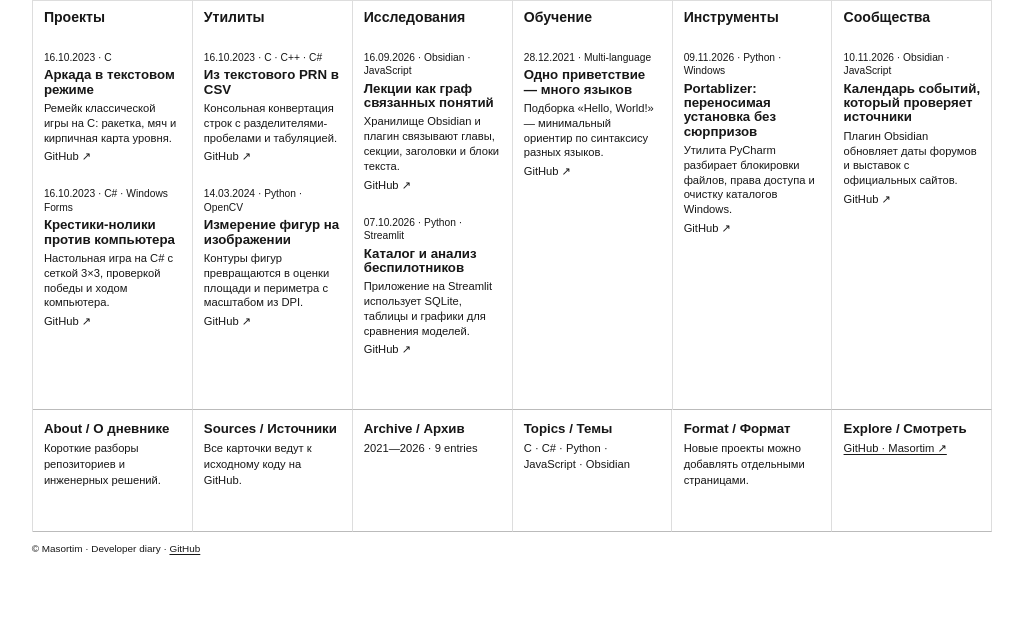
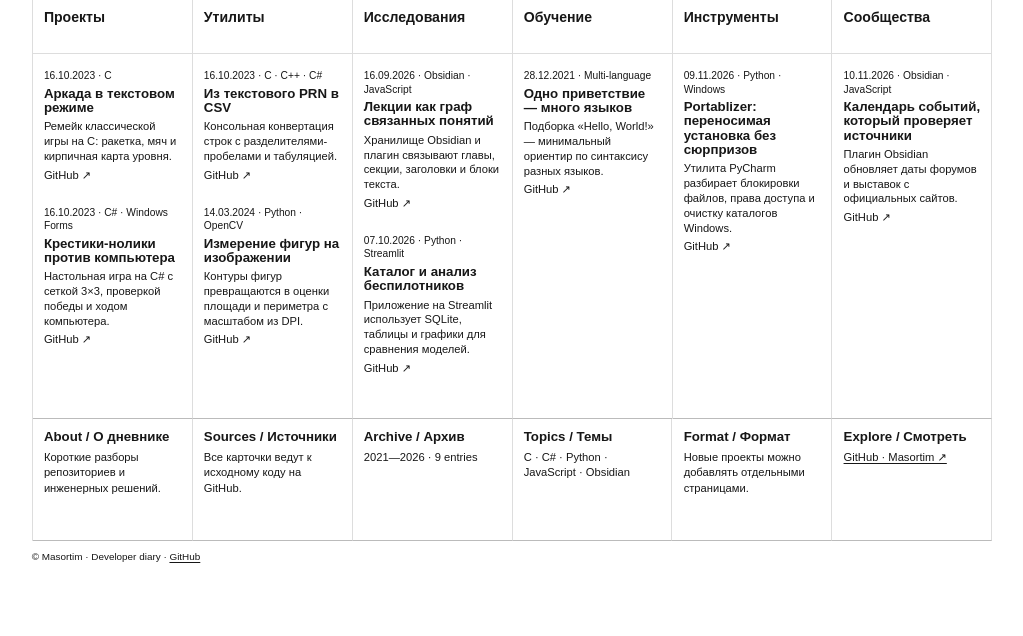
Before and after one commit to Masortim/masortim.github.io, a PHP site: page / in a window 1280 px wide. Shown: the part 284-920 px from the top of the page, without its empty margins (128-1151 px from the left). Before the commit the page ends 839 px from the top, so only its background shows below. Run offline with PHP 8.4, Linux system fonts and the light colour scheme.

Commit message:
Move shared archive rule below category headings
Co-authored-by: arena-agent <297053741+arena-agent@users.noreply.github.com>

```diff
--- a/diary/projects.css
+++ b/diary/projects.css
@@ -16,9 +16,9 @@
 .archive-tools .language-switch button { min-width:auto; min-height:0; padding:.3rem .45rem; border-radius:2px; color:#222; background:#eee; }
 .archive-tools .language-switch button[aria-pressed=true] { color:#fff; background:#111; }
 .archive-columns { position:relative; display:grid; grid-template-columns:repeat(6,minmax(0,1fr)); border-left:1px solid #ddd; }
-.archive-columns::before { position:absolute; z-index:1; top:0; right:0; left:0; height:1px; background:#ddd; content:""; }
+.archive-columns::before { position:absolute; z-index:1; top:3.3rem; right:0; left:0; height:1px; background:#ddd; content:""; }
 .archive-column { min-width:0; min-height:390px; padding:0 .7rem 1.2rem; border-right:1px solid #ddd; border-bottom:1px solid #bbb; }
-.archive-column h2 { margin:0 -.7rem 1rem; padding:.55rem .7rem; font-size:.88rem; line-height:1.2; }
+.archive-column h2 { min-height:2.2rem; margin:0 -.7rem 1rem; padding:.55rem .7rem; font-size:.88rem; line-height:1.2; }
 .project-card { margin:0 0 1.45rem; }
 .project-card h3 { margin:0 0 .25rem; font-size:.83rem; line-height:1.08; }
 .project-card p { margin:.25rem 0; font-size:.7rem; line-height:1.32; }
```
